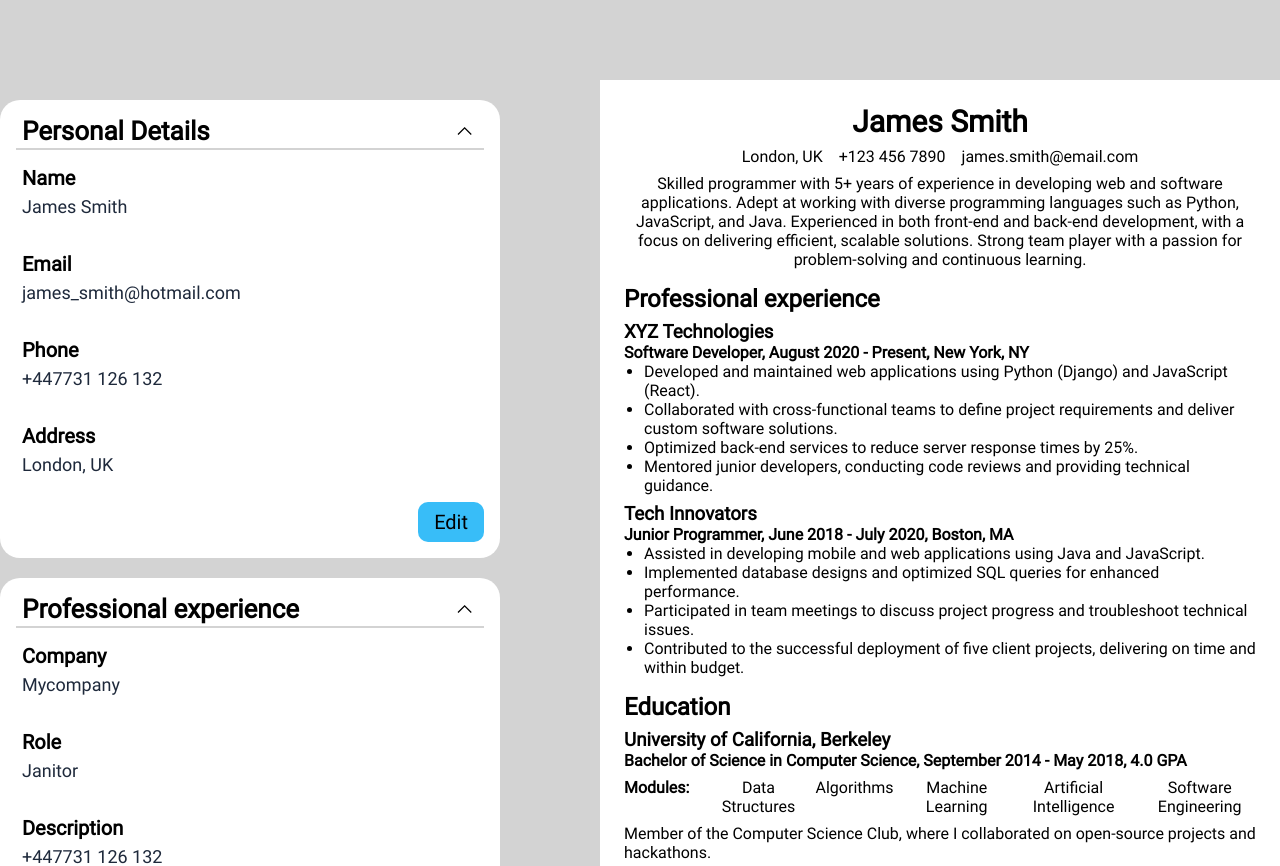
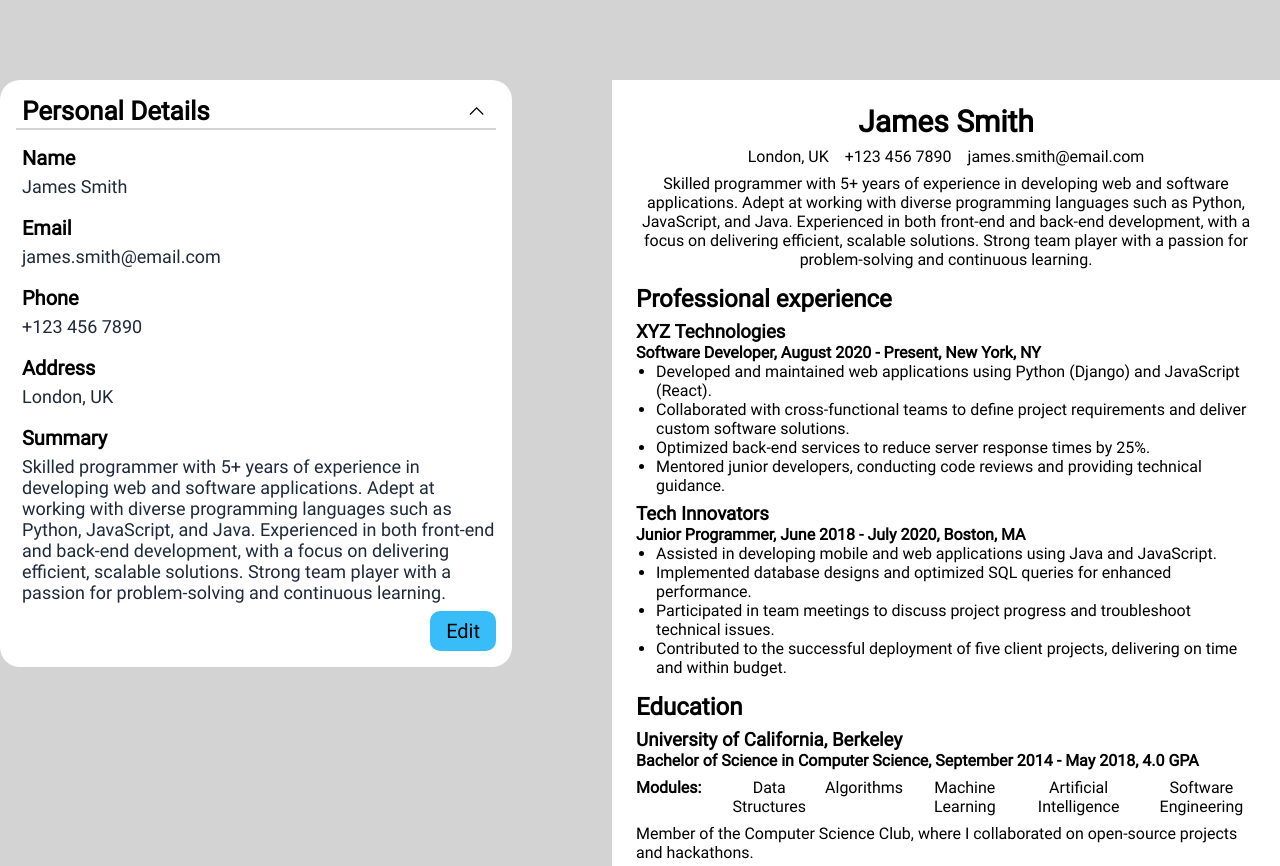
Before and after one commit to palmwi2010/odin-cv, a React (Vite) app: page / in a window 1280 px wide. Shown: the top 866 px of the page. Built offline with nearby package versions, Linux system fonts and the light colour scheme; the HTML template or start-up script is replaced by a standard one.

Commit message:
Refactored personal input block

```diff
--- a/src/App.jsx
+++ b/src/App.jsx
@@ -10,8 +10,7 @@ export default function App() {
     return (
       <>
           <div className="inputs">
-              <InputBlock fieldName="personal"/>
-              <InputBlock fieldName="work"/>
+              <InputBlock fieldName="personal" cvData={cvData} updateData={updateData}/>
           </div>
           <CV data={cvData}/>
       </>
--- a/src/components/CV.jsx
+++ b/src/components/CV.jsx
@@ -6,13 +6,13 @@ export default function CV({data}) {
 
     return (
         <section className="cv">
-            <h1>{data.name}</h1>
+            <h1>{data.personal.name}</h1>
             <div className="contact-info">
-                <p>{data.contact.address}</p>
-                <p>{data.contact.phone}</p>
-                <p>{data.contact.email}</p>
+                <p>{data.personal.address}</p>
+                <p>{data.personal.phone}</p>
+                <p>{data.personal.email}</p>
             </div>
-            <p className="summary">{data.summary}</p>
+            <p className="summary">{data.personal.summary}</p>
             <h2>Professional experience</h2>
             {data.employment_history.map(job => (
                 <EmploymentCV job={job} key={crypto.randomUUID()}/>
--- a/src/components/Field.jsx
+++ b/src/components/Field.jsx
@@ -1,26 +1,27 @@
 import "../styles/Field.css";
-import { useState } from "react";
+import FieldInput from "./FieldInput";
 
-export default function Field({title, value, inputType, placeholder, isEditing, isCollapsed}) {
+export default function Field({title, id, inputType, placeholder, isEditing, isCollapsed, cvData, updateData, category}) {
 
-    const [fieldContent, setContent] = useState(value);
-    const updateText = e => setContent(e.target.value)
+    const content = cvData[category][id];
 
-    //const isInputField = inputType != "text"
+    const updateText = e => {
+        updateData({...cvData, [category]: {...cvData[category], [id]:e.target.value}});
+    }
 
-    if (isCollapsed) return (<p className="field-summary">{fieldContent}</p>)
+    if (isCollapsed) return (<p className="field-summary">{content}</p>)
 
     if (!isEditing) return (
         <div className="field">
             <p className="field-title">{title}</p>
-            <p className="field-text">{fieldContent}</p>
+            <p className="field-text">{content}</p>
         </div>
         )
 
     return (
         <div className="field">
             <label htmlFor={title} className="field-title">{title}</label>
-            <input className="field-input" value={fieldContent} onChange={updateText} type={inputType} placeholder={placeholder} id={title}/>
+            <FieldInput inputType={inputType} content={content} updateText={updateText} placeholder={placeholder} title={title}/>
         </div>
     )
 }
--- /dev/null
+++ b/src/components/FieldInput.jsx
@@ -0,0 +1,14 @@
+function FieldInput({inputType, content, updateText, placeholder, title}) {
+
+    const isInputField = inputType === "text";
+
+    if (isInputField) return (
+        <input className="field-input" value={content} onChange={updateText} type={inputType} placeholder={placeholder} id={title}/>
+    )
+
+
+    return <textarea className="field-textarea" value={content} onChange={updateText} id={title}/>
+
+}
+
+export default FieldInput;
--- a/src/components/InputBlock.jsx
+++ b/src/components/InputBlock.jsx
@@ -1,51 +1,48 @@
 import "../styles/InputBlock.css";
 import fieldData from "../fieldData";
 import Field from "./Field";
+import TopRow from "./TopRow";
 import { useState } from "react";
 
-function InputBlock({fieldName}) {
+function InputBlock({fieldName, cvData, updateData}) {
 
-    const [isEditing, changeEditing] = useState(false);
+    const data = fieldData[fieldName];
+    if (!data) throw new Error(`Field ${fieldName} not found in data`);
+    const {title, fields} = data;
+
+    const [isEditing, setEditing] = useState(false);
     const [isCollapsed, setCollapse] = useState(false);
 
+    const changeEditing = () => {
+        setEditing(!isEditing);
+    }
+
     const changeCollapse = () => {
-        if (isEditing) changeEditing(!isEditing)
+        changeEditing(false)
         setCollapse(!isCollapsed);
     }
 
-    const data = fieldData[fieldName];
-    if (!data) throw new Error(`Field ${fieldName} not found in data`);
-
-    const {title, fields} = data;
-
-    const topRow = (
-        <div className="input-toprow">
-            <h2 className="block-title">{title}</h2>
-            <button
-                className={`btn-chevron ${isCollapsed ? null:"up"}`}
-                onClick={() => changeCollapse(!isCollapsed)}>
-            </button>
-        </div>
-    )
-
     return (
         <div className="input-block">
-            {topRow}
+            <TopRow title={title} isCollapsed={isCollapsed} changeCollapse={changeCollapse} />
             <div className={!isCollapsed && "block-uncollapsed"}>
                 <div className="block-fields">
-                    {fields.map(({title, value, inputType, placeholder}) => (<Field
+                    {fields.map(({title, id, inputType, placeholder}) => (<Field
                             title={title}
-                            value={value}
+                            id={id}
                             inputType={inputType}
                             placeholder={placeholder}
                             isEditing={isEditing}
                             isCollapsed={isCollapsed}
+                            cvData={cvData}
+                            updateData={updateData}
+                            category={fieldName}
                             key={title}
                         />
                     ))}
                 </div>
                 {!isCollapsed &&
-                <button className = "btn" onClick={() => changeEditing(!isEditing)}>
+                <button className = "btn" onClick={changeEditing}>
                     {isEditing ? "Save":"Edit"}
                 </button>}
             </div>
--- /dev/null
+++ b/src/components/TopRow.jsx
@@ -0,0 +1,13 @@
+function TopRow({title, isCollapsed, changeCollapse}) {
+    return (
+        <div className="input-toprow">
+            <h2 className="block-title">{title}</h2>
+            <button
+                className={`btn-chevron ${isCollapsed ? null:"up"}`}
+                onClick={() => changeCollapse()}>
+            </button>
+        </div>
+    )
+}
+
+export default TopRow;
--- a/src/exampleData.json
+++ b/src/exampleData.json
@@ -1,13 +1,13 @@
 {
-    "name": "James Smith",
-    "contact": {
+    "personal": {
+      "name": "James Smith",
       "address": "London, UK",
       "email": "james.smith@email.com",
       "phone": "+123 456 7890",
       "linkedin": "linkedin.com/in/jamessmith",
-      "github": "github.com/jamessmith"
+      "github": "github.com/jamessmith",
+      "summary": "Skilled programmer with 5+ years of experience in developing web and software applications. Adept at working with diverse programming languages such as Python, JavaScript, and Java. Experienced in both front-end and back-end development, with a focus on delivering efficient, scalable solutions. Strong team player with a passion for problem-solving and continuous learning."
     },
-    "summary": "Skilled programmer with 5+ years of experience in developing web and software applications. Adept at working with diverse programming languages such as Python, JavaScript, and Java. Experienced in both front-end and back-end development, with a focus on delivering efficient, scalable solutions. Strong team player with a passion for problem-solving and continuous learning.",
     "employment_history": [
       {
         "job_title": "Software Developer",
--- a/src/fieldData.js
+++ b/src/fieldData.js
@@ -2,10 +2,11 @@ const fieldData = {
     'personal': {
         'title': "Personal Details",
         'fields': [
-            {'title': "Name", "value": "James Smith", "inputType": "text", "placeholder": "Enter first and last name"},
-            {'title': "Email", "value": "james_smith@hotmail.com", "inputType": "text", "placeholder": "Enter email"},
-            {'title': "Phone", "value": "+447731 126 132", "inputType": "text", "placeholder": "Enter mobile number"},
-            {"title": "Address", "value": "London, UK", "inputType": "text", "placeholder": "Enter address"}
+            {'title': "Name", "id":"name", "inputType": "text", "placeholder": "Enter first and last name"},
+            {'title': "Email", "id": "email", "inputType": "text", "placeholder": "Enter email"},
+            {'title': "Phone", "id": "phone", "inputType": "text", "placeholder": "Enter mobile number"},
+            {"title": "Address", "id": "address", "inputType": "text", "placeholder": "Enter address"},
+            {"title": "Summary", "id": "summary", "inputType": "textarea", "placeholder": "Enter address"}
         ]
     },
     'work': {
--- a/src/styles/Field.css
+++ b/src/styles/Field.css
@@ -10,15 +10,27 @@
     margin-left: var(--block-left-offset);
 }
 
-.field-input {
+.field-input, .field-textarea {
     font-size: 16px;
     padding-left: var(--block-left-offset);
     border-radius: 10px;
-    height: 2.5rem;
     width: 100%;
     background-color: var(--gray-background);
     border: none;
     outline: none;
+}
+
+.field-input {
+    height: 2.5rem;
+}
+
+.field-textarea {
+    padding-block: 0.6rem;
+    line-height: 1.3rem;
+}
+
+#Summary {
+    height: 8rem;
 }
 
 .field-text, .field-summary {
@@ -28,7 +40,7 @@
 }
 
 .field-text {
-    height:2.5rem;
+    min-height:1.5rem;
 }
 
 .field-summary {
--- a/src/styles/InputBlock.css
+++ b/src/styles/InputBlock.css
@@ -1,10 +1,9 @@
 .input-block {
-    width: min(40vw, 500px);
+    width: min(40vw, 600px);
     background-color: white;
     border-radius: 20px;
     margin-inline: auto;
     padding: 16px;
-    margin-top: 20px;
 }
 
 .input-toprow {
```
Also changed, not shown: src/components/Controls.jsx (added).
